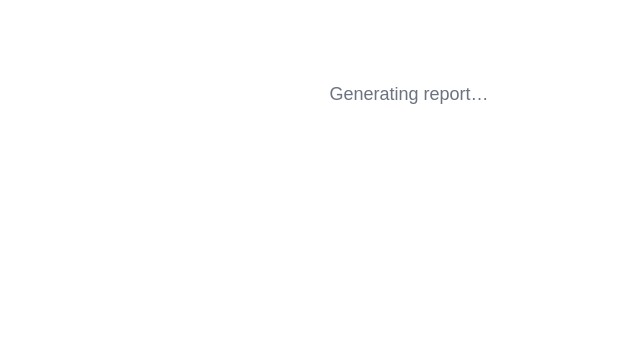
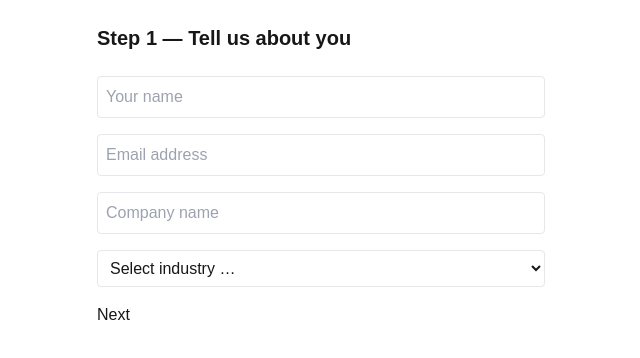
Before and after one commit to Sladed49er/ai-audit-wizard, a Next.js app: page / in a window 1280 px wide. Shown: the top 358 px of the page, without its empty margins (231-871 px from the left). Built offline with nearby package versions, Linux system fonts and the light colour scheme.

Commit message:
Update index.tsx

```diff
--- a/src/pages/index.tsx
+++ b/src/pages/index.tsx
@@ -1,23 +1,91 @@
-// File: src/pages/index.tsx
 'use client';
 
-import { useAuditState } from '@/context/AuditContext';
-import Report from '@/components/Report';
+import { useState } from 'react';
+import Step1 from '@/components/Step1UserInfo';
+import Step2 from '@/components/Step2Selectors';
+import Step3 from '@/components/Step3Integrations';
+import Step4 from '@/components/Step4AutomationIdea';
+import Report, { ReportData } from '@/components/Report';
 
-export default function Page() {
-  const { report } = useAuditState();
+export default function IndexPage() {
+  const [step, setStep] = useState(1);
+  const [formData, setFormData] = useState<any>({});
+  const [report, setReport] = useState<ReportData | null>(null);
+  const [loading, setLoading] = useState(false);
 
-  if (!report) {
+  const updateData = (newData: any) => {
+    setFormData((prev: any) => ({ ...prev, ...newData }));
+  };
+
+  const submit = async () => {
+    setLoading(true);
+    const res = await fetch('/api/generateReports', {
+      method: 'POST',
+      body: JSON.stringify({
+        selectors: {
+          industry: formData.industry,
+          software: formData.software,
+          painPoints: formData.painPoints,
+        },
+        userInfo: {
+          business: formData.business,
+        },
+      }),
+    });
+
+    const json = await res.json();
+    try {
+      const parsed = JSON.parse(json);
+      setReport(parsed);
+    } catch {
+      console.error('Failed to parse response');
+    }
+    setLoading(false);
+  };
+
+  if (loading) {
     return (
-      <p className="text-center mt-20 text-lg text-gray-500">
-        Generating report&hellip;
-      </p>
+      <div className="h-screen flex items-center justify-center text-lg text-gray-600">
+        Generating report…
+      </div>
     );
   }
 
+  if (report) return <Report data={report} />;
+
   return (
-    <section className="mx-auto max-w-5xl space-y-12 p-4">
-      <Report data={report} />
-    </section>
+    <div className="max-w-2xl mx-auto p-6 space-y-8">
+      {step === 1 && (
+        <Step1
+          data={formData}
+          setData={updateData}
+          onNext={() => setStep(2)}
+        />
+      )}
+      {step === 2 && (
+        <Step2
+          data={formData}
+          setData={updateData}
+          onNext={() => setStep(3)}
+          onBack={() => setStep(1)}
+        />
+      )}
+      {step === 3 && (
+        <Step3
+          data={formData}
+          setData={updateData}
+          onNext={() => setStep(4)}
+          onBack={() => setStep(2)}
+        />
+      )}
+      {step === 4 && (
+        <Step4
+          data={formData}
+          setData={updateData}
+          onSubmit={submit}
+          onBack={() => setStep(3)}
+        />
+      )}
+    </div>
   );
 }
```
